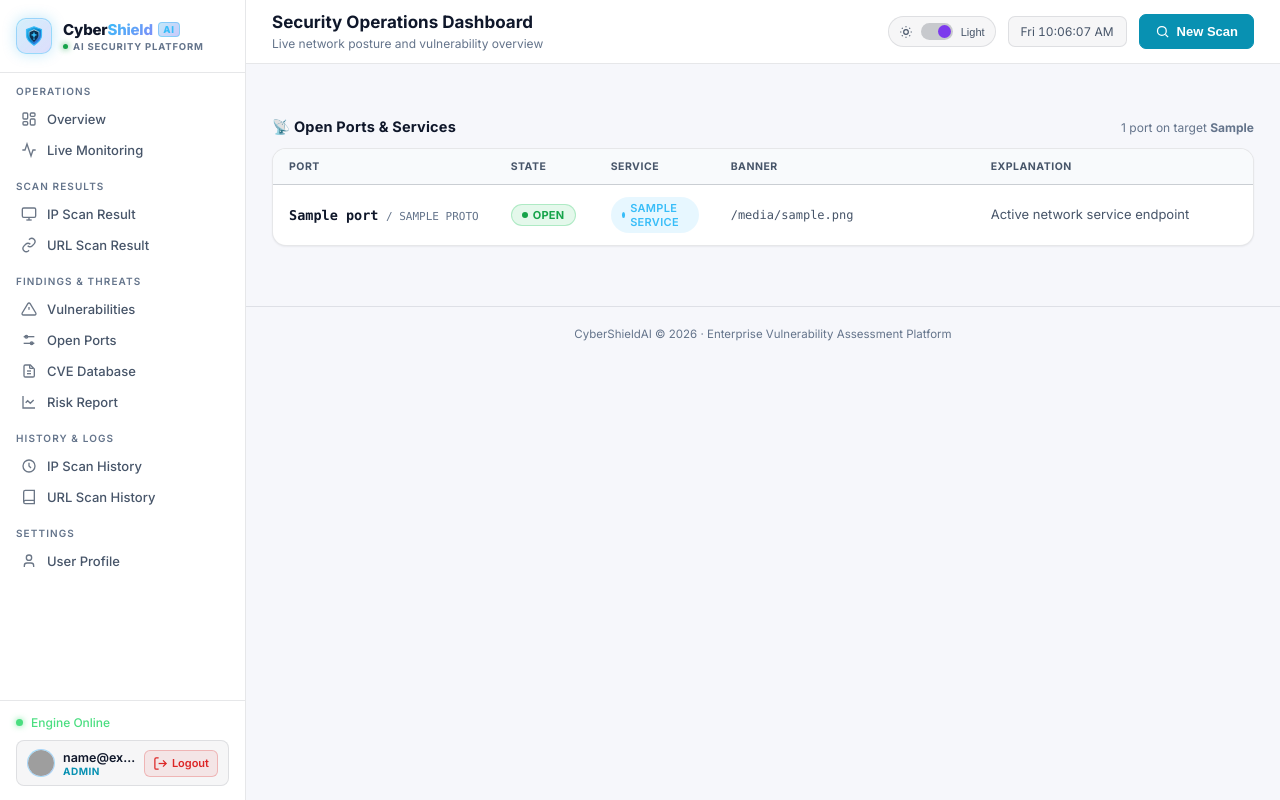
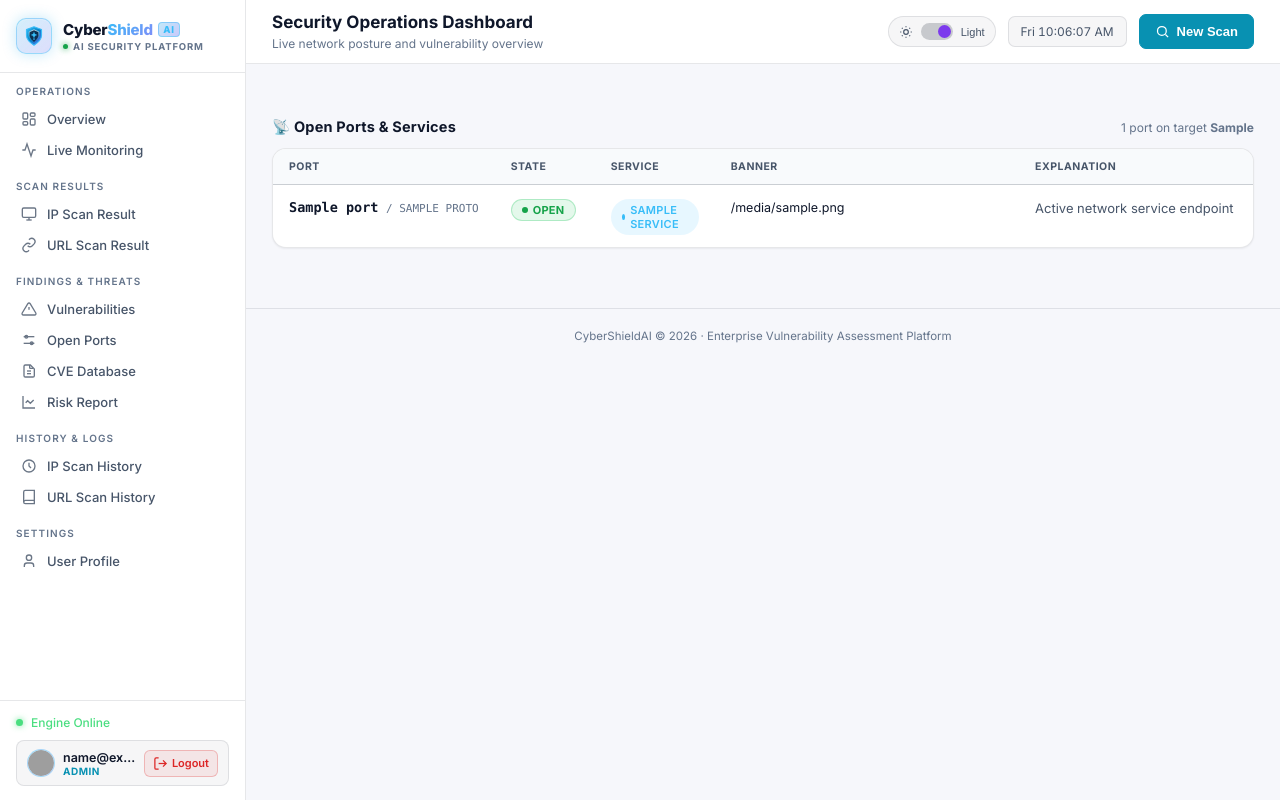
Before and after one commit to shubhvaghani2108/CyberShieldAI, a Flask app: template dashboard/templates/ports.html in a window 1280 px wide. Run offline with Flask 3, Linux system fonts and the light colour scheme; the visitor is signed in with stand-in values (Sample User, id 1); the template is opened without the code that fills it: most values are stand-ins (such as "Sample title", 1, 10 or a date in 2020); some libraries are stand-ins or nearby versions; grey boxes are pictures that could not be loaded.

Commit message:
Fix banner display in Open Ports page to show full readable text and No banner

```diff
--- a/dashboard/routes.py
+++ b/dashboard/routes.py
@@ -1889,7 +1889,7 @@ def register_routes(app):
                 "product": product if product else "Not detected",
                 "version": version if version else "Not detected",
                 "extra_info": extra if extra else "Not detected",
-                "banner": banner if banner and banner != "No banner" else "Not detected",
+                "banner": banner if banner and banner.strip() and banner.strip() != "No banner" else "No banner",
                 "risk": risk,
                 "vuln_mapping": vuln_mapping,
                 "scan_time": r["scan_time"] or "—",
--- a/dashboard/templates/ports.html
+++ b/dashboard/templates/ports.html
@@ -12,10 +12,10 @@
     <table>
         <thead>
             <tr>
-                <th style="width: 110px;">Port</th>
+                <th style="width: 100px;">Port</th>
                 <th style="width: 100px;">State</th>
                 <th style="width: 120px;">Service</th>
-                <th style="width: 260px;">Banner</th>
+                <th style="min-width: 300px; max-width: 460px;">Banner</th>
                 <th>Explanation</th>
             </tr>
         </thead>
@@ -25,23 +25,20 @@
         {% set proto_val = row['proto'] if row['proto'] is defined else 'TCP' %}
         {% set state_val = row['state'] if row['state'] is defined else (row[2] if row|length > 2 else 'open') %}
         {% set service_val = row['service'] if row['service'] is defined else (row[3] if row|length > 3 else 'unknown') %}
-        {% set banner_val = row['banner'] if row['banner'] is defined else (row[4] if row|length > 4 else 'Not detected') %}
-        {% set product_val = row['product'] if row['product'] is defined else '' %}
-        {% set version_val = row['version'] if row['version'] is defined else '' %}
+        {% set banner_val = row['banner'] if row['banner'] is defined else (row[4] if row|length > 4 else '') %}
         {% set meaning_val = meanings[loop.index0] if (meanings and loop.index0 < meanings|length) else "Active network service endpoint" %}
 
-        {# Determine clean banner text #}
-        {% set display_banner = banner_val if (banner_val and banner_val != 'No banner' and banner_val != 'Not detected') else (product_val ~ (' ' ~ version_val if version_val else '') if product_val and product_val != 'Not detected' else 'Not detected') %}
+        {% set has_banner = banner_val and banner_val.strip() and banner_val.strip() not in ['No banner', 'Not detected', 'none', '-', 'Unknown'] %}
 
         <tr>
             <!-- Port -->
-            <td class="mono" style="white-space: nowrap; vertical-align: middle;">
+            <td class="mono" style="white-space: nowrap; vertical-align: top; padding-top: 14px;">
                 <strong style="color: var(--text-0); font-size: 13.5px;">{{ port_val }}</strong>
                 <span style="font-size: 11px; color: var(--text-2); font-weight: 500;">/ {{ proto_val|upper }}</span>
             </td>
 
             <!-- State -->
-            <td style="vertical-align: middle;">
+            <td style="vertical-align: top; padding-top: 14px;">
                 {% if (state_val or 'open')|lower == 'open' %}
                     <span class="badge badge-ok">Open</span>
                 {% else %}
@@ -50,25 +47,25 @@
             </td>
 
             <!-- Service -->
-            <td style="vertical-align: middle;">
+            <td style="vertical-align: top; padding-top: 14px;">
                 <span class="badge" style="background: rgba(56, 189, 248, 0.12); color: #38bdf8; font-weight: 600;">
                     {{ (service_val or 'unknown')|upper }}
                 </span>
             </td>
 
             <!-- Banner -->
-            <td class="mono" style="font-size: 12px; color: var(--text-1); vertical-align: middle; max-width: 260px;">
-                {% if display_banner and display_banner != 'Not detected' %}
-                    <span title="{{ display_banner }}" style="display: -webkit-box; -webkit-line-clamp: 2; -webkit-box-orient: vertical; overflow: hidden; word-break: break-all; line-height: 1.4;">
-                        {{ display_banner }}
-                    </span>
+            <td style="vertical-align: top; padding-top: 14px; min-width: 300px; max-width: 460px;">
+                {% if has_banner %}
+                    <div style="font-size: 12.5px; color: var(--text-0); line-height: 1.5; word-break: break-word; overflow-wrap: break-word;">
+                        {{ banner_val }}
+                    </div>
                 {% else %}
-                    <span style="color: var(--text-2); font-family: inherit; font-size: 12.5px;">Not detected</span>
+                    <span style="color: var(--text-2); font-size: 13px;">No banner</span>
                 {% endif %}
             </td>
 
             <!-- Banner Explanation -->
-            <td style="font-size: 13px; line-height: 1.5; color: var(--text-1); vertical-align: middle;">
+            <td style="vertical-align: top; padding-top: 14px; font-size: 13px; line-height: 1.5; color: var(--text-1);">
                 {{ meaning_val }}
             </td>
         </tr>
```
